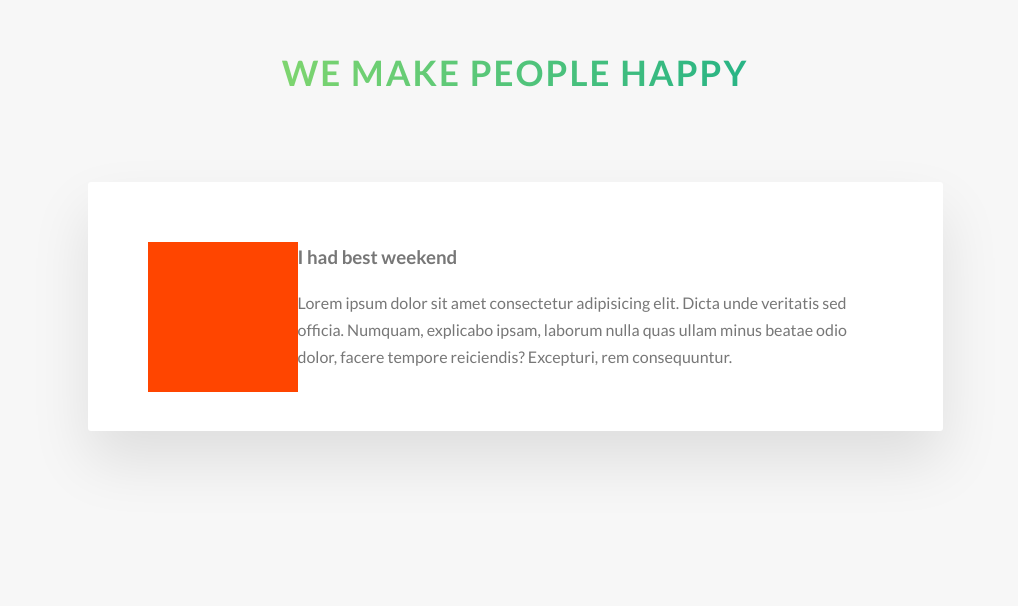
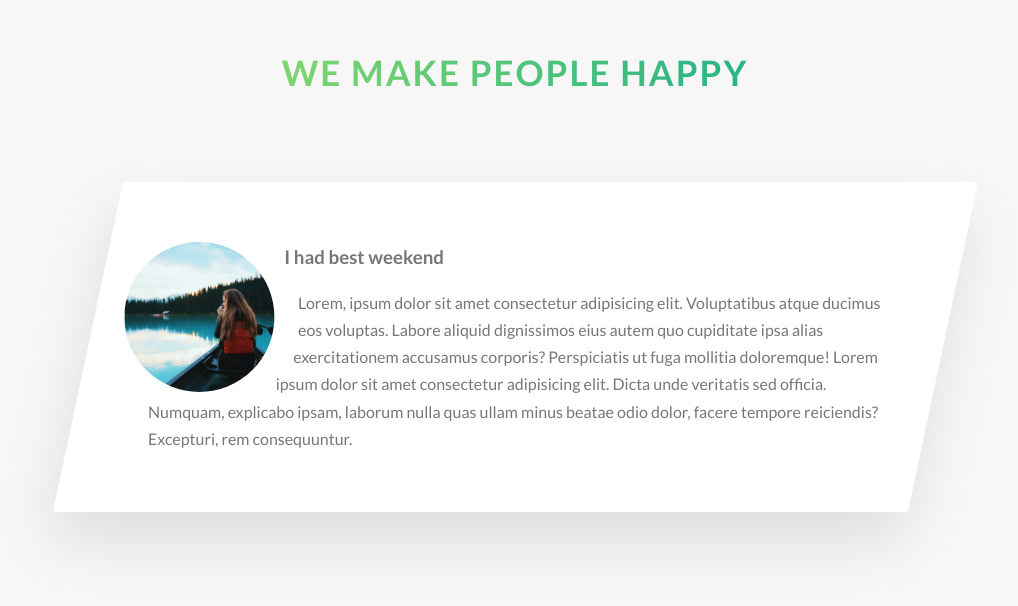
Before and after one commit to RedGuy31/Nature, a website: page index.html in a window 1280 px wide. Shown: the part 3715-4321 px from the top of the page, without its empty margins (125-1143 px from the left). Drawn offline with Linux system fonts and the light colour scheme.

Commit message:
story section

```diff
--- a/index.html
+++ b/index.html
@@ -262,12 +262,12 @@ The snow adventure
 <div class="row">
   <div class="story">
    <figure class="story__shape">
-
+<img src="img/nat-8.jpg" alt="Tour Guy" class="story__img">
    </figure>
    <div class="story__text">
      <h3 class="headig-tertiary u-margin-bottom-small">I had best weekend</h3>
      <p>
-       Lorem ipsum dolor sit amet consectetur adipisicing elit. Dicta unde veritatis sed officia. Numquam, explicabo ipsam, laborum nulla quas ullam minus beatae odio dolor, facere tempore reiciendis? Excepturi, rem consequuntur.
+       Lorem, ipsum dolor sit amet consectetur adipisicing elit. Voluptatibus atque ducimus eos voluptas. Labore aliquid dignissimos eius autem quo cupiditate ipsa alias exercitationem accusamus corporis? Perspiciatis ut fuga mollitia doloremque! Lorem ipsum dolor sit amet consectetur adipisicing elit. Dicta unde veritatis sed officia. Numquam, explicabo ipsam, laborum nulla quas ullam minus beatae odio dolor, facere tempore reiciendis? Excepturi, rem consequuntur.
      </p>
    </div>
   </div>
--- a/sass/components/_story.scss
+++ b/sass/components/_story.scss
@@ -6,12 +6,29 @@
   border-radius: 3px;
   padding: 6rem;
   font-size: 1.6rem;
+  transform: skewX(-12deg);
+
+  & > * {
+    transform: skewX(12deg);
+  }
 
   &__shape {
     width: 15rem;
     height: 15rem;
+    float: left;
+    -webkit-shape-outside: circle(50% at 50% 50%);
+    shape-outside: circle(50% at 50% 50%);
 
-    background-color: orangered;
-    float: left;
+    -webkit-shape-path: circle(50% at 50% 50%);
+    clip-path: circle(50% at 50% 50%);
+    transform: translateX(-3rem) skew(12deg);
+  }
+
+  &__img {
+    height: 100%;
+  }
+
+  &__text {
+    transform: skewX(12deg);
   }
 }
```
Also changed, not shown: css/style.css.
